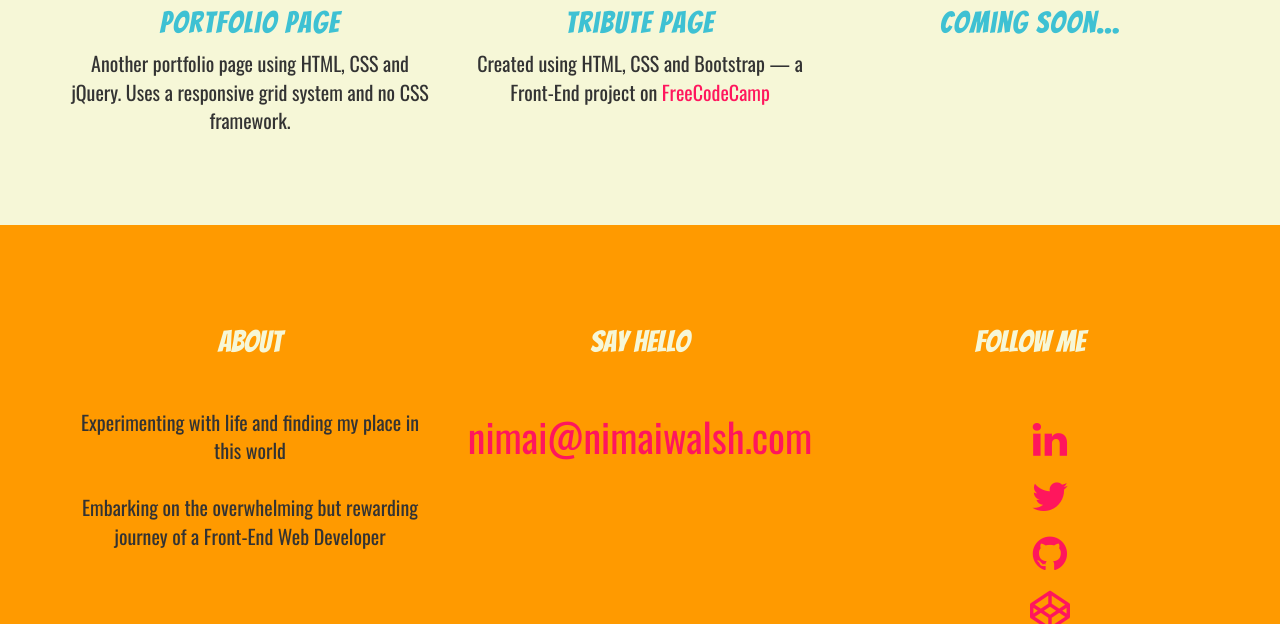
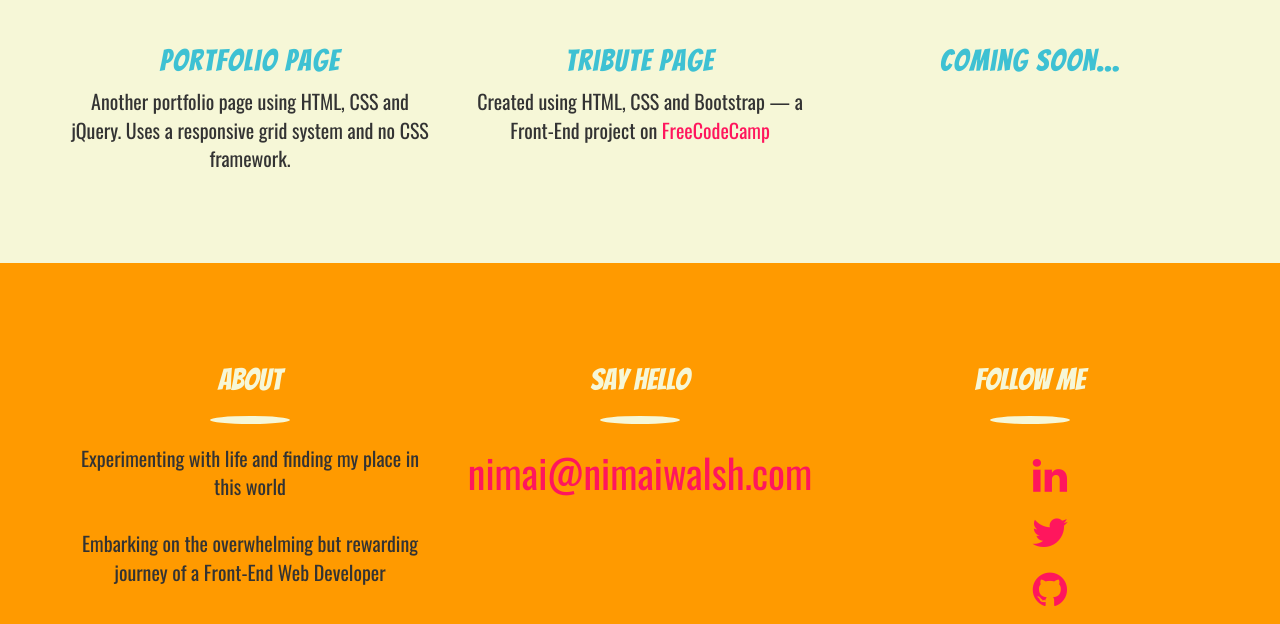
Before and after one commit to nimaiwalsh/Portfolio, a plain HTML site: page index.html in a window 1280 px wide. Shown: the part 1113-1737 px from the top of the page. Drawn offline with nearby package versions, Linux system fonts and the light colour scheme.

Commit message:
Updated css

```diff
--- a/css/custom.css
+++ b/css/custom.css
@@ -6,7 +6,7 @@ nice pink #FF165D
 dark blue text #373A3C
 */
 
-@import 'https://fonts.googleapis.com/css?family=Bangers|Oswald:300,400';
+@import url('https://fonts.googleapis.com/css?family=Bangers|Oswald:300,400');
 
 /* Global settings */
 /*====================*/
@@ -25,7 +25,19 @@ h1, h2, h3 {
 h2 {
     color: #3ec1d3;
     text-align: center;
-    padding-bottom: 2rem;
+    margin-bottom: 3rem;
+}
+
+h2:after {
+    display: block;
+    height: .4rem;
+    width: 20rem;
+    background-color: #ff9a00;
+    border-radius: 50%;
+    content: " ";
+    margin: 0 auto;
+    margin-top: 1rem;
+
 }
 
 h3 {
@@ -190,6 +202,12 @@ section#about {
 
 #contact h2 {
     color: #f6f7d7;
+    margin-bottom: 1rem;
+}
+
+#contact h2:after {
+    background-color: #f6f7d7;
+    width: 4rem;
 }
 
 #email {
```
